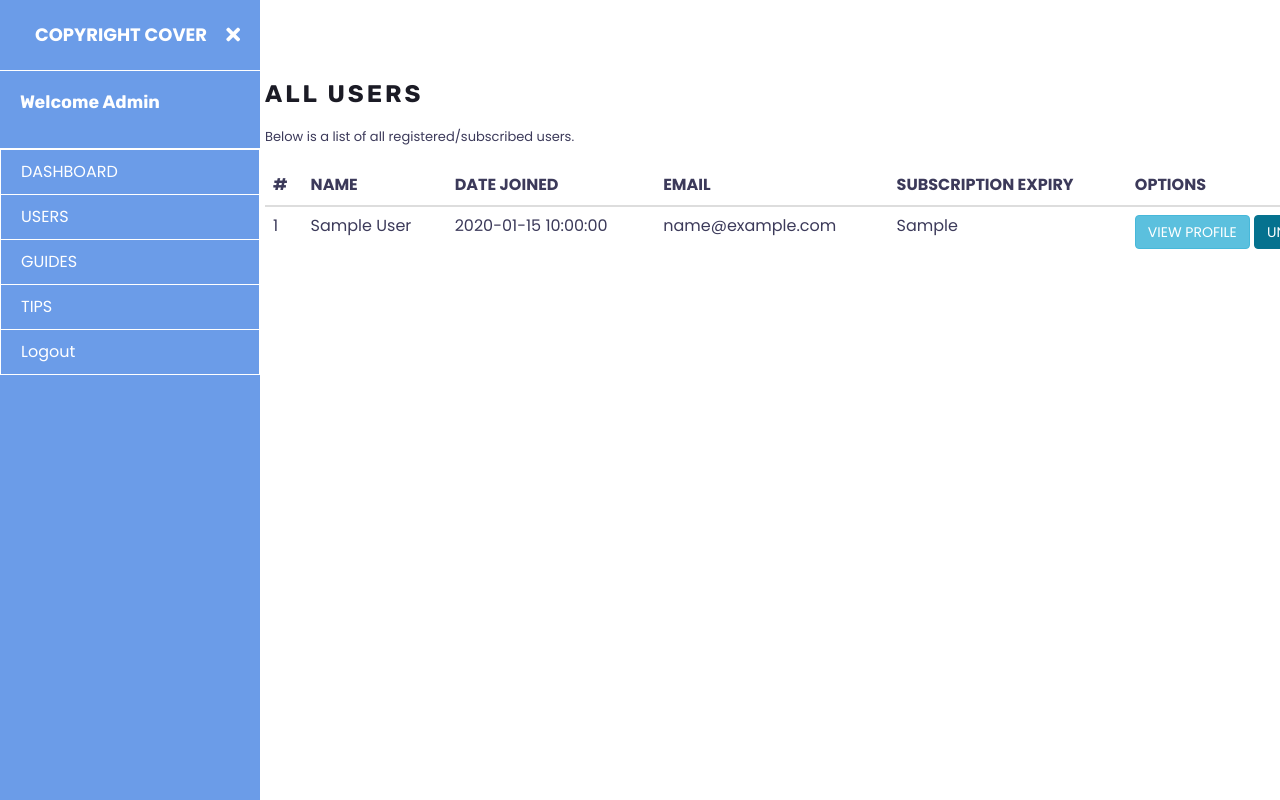
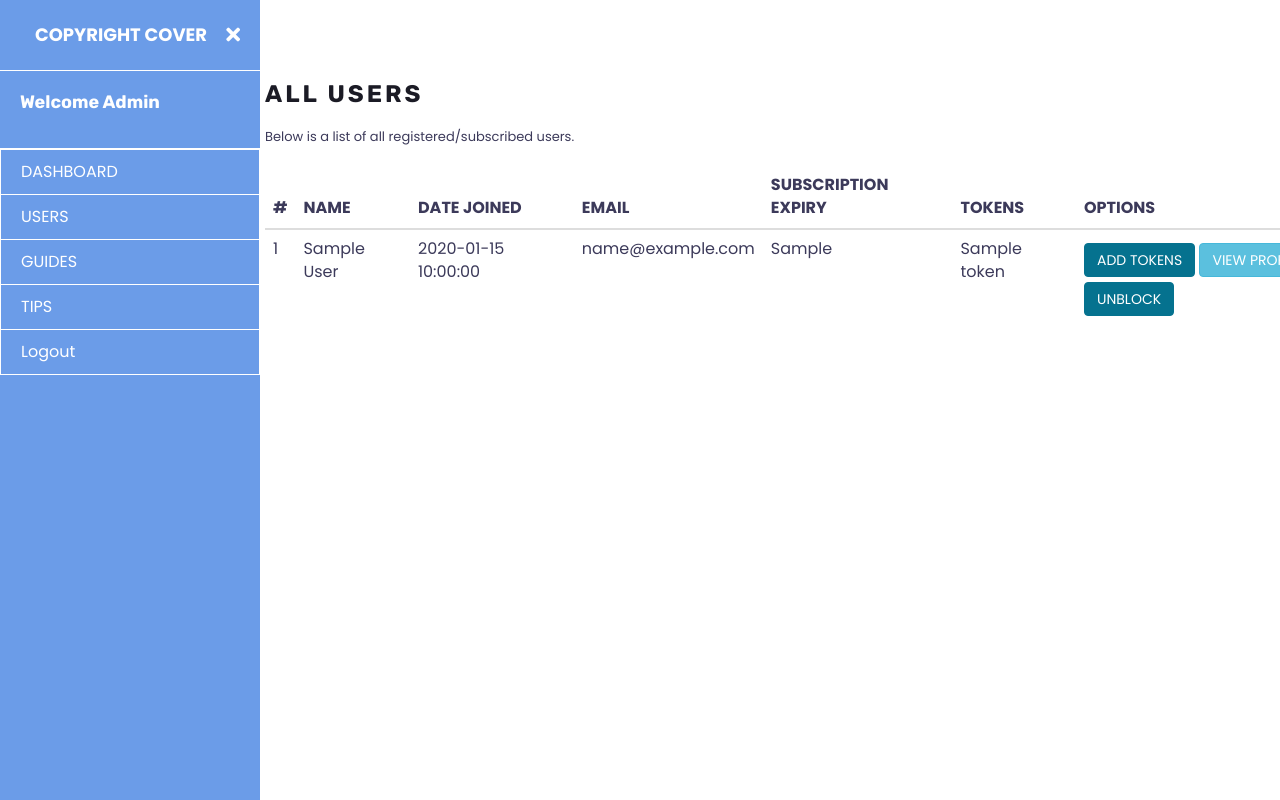
Before and after one commit to aliriaz186/copyright-cover-admin, a Laravel app: template resources/views/dashboard/all-users.blade.php in a window 1280 px wide. Run offline with Laravel 8, Linux system fonts and the light colour scheme; the template is opened without the code that fills it: most values are stand-ins (such as "Sample title", 1, 10 or a date in 2020); some libraries are stand-ins or nearby versions.

Commit message:
token work added

```diff
--- a/resources/views/dashboard/all-users.blade.php
+++ b/resources/views/dashboard/all-users.blade.php
@@ -24,6 +24,7 @@
                     <th>DATE JOINED</th>
                     <th>EMAIL</th>
                     <th>SUBSCRIPTION EXPIRY</th>
+                    <th>TOKENS</th>
                     <th>OPTIONS</th>
                 </tr>
                 </thead>
@@ -36,14 +37,16 @@
                             <td>{{$item->created_at}}</td>
                             <td>{{$item->email}}</td>
                             <td>{{$item->subscription->subscription_expiry}}</td>
+                            <td>{{$item->tokens->token}}</td>
                             <td>
+                                <button style="margin-top: 5px" onclick="selectedUserIdSet(`{{$item->id ?? ''}}`,`{{$item->first_name ?? ''}} {{$item->last_name ?? ''}}`)"  data-toggle="modal" data-target="#myModal1" class="btn btn-success" >ADD TOKENS</button>
 
-                                <button onclick="setName(`{{$item->first_name ?? ''}} {{$item->last_name ?? ''}}`, `{{$item->email}}`,`{{$item->created_at}}`,`{{$item->subscription->subscription_expiry}}`,`{{$item->company_name}}`,`{{$item->address}}`,`{{$item->city}}`,`{{$item->state}}`,`{{$item->country}}`,`{{$item->telephone}}`,`{{$item->profession}}`,`{{$item->postal_code}}`)"  data-toggle="modal" data-target="#myModal" class="btn btn-info" >VIEW PROFILE</button>
+                                <button style="margin-top: 5px" onclick="setName(`{{$item->first_name ?? ''}} {{$item->last_name ?? ''}}`, `{{$item->email}}`,`{{$item->created_at}}`,`{{$item->subscription->subscription_expiry}}`,`{{$item->company_name}}`,`{{$item->address}}`,`{{$item->city}}`,`{{$item->state}}`,`{{$item->country}}`,`{{$item->telephone}}`,`{{$item->profession}}`,`{{$item->postal_code}}`)"  data-toggle="modal" data-target="#myModal" class="btn btn-info" >VIEW PROFILE</button>
                                 @if($item->active == 1)
-                                    <a class="btn btn-danger" href="{{url('/block-user/'.$item->id)}}">BLOCK</a>
+                                    <a style="margin-top: 5px" class="btn btn-danger" href="{{url('/block-user/'.$item->id)}}">BLOCK</a>
 
                                 @else
-                                    <a class="btn btn-success" href="{{url('/unblock-user/'.$item->id)}}">UNBLOCK</a>
+                                    <a style="margin-top: 5px" class="btn btn-success" href="{{url('/unblock-user/'.$item->id)}}">UNBLOCK</a>
                                 @endif
 
                             </td>
@@ -143,6 +146,66 @@
             </div>
         </div>
     </div>
+
+
+    <div class="modal" id="myModal1">
+        <div class="modal-dialog">
+            <div class="modal-content">
+
+                <!-- Modal Header -->
+                <div class="modal-header">
+                    <button type="button" class="close" data-dismiss="modal">&times;</button>
+                    <h3 class="modal-title" id="selectedUseruser"></h3>
+                </div>
+
+                <!-- Modal body -->
+                <div class="modal-body">
+                    <div class="row">
+                        <div class="col-lg-12">
+                            <form action="{{url('post-add-tokens')}}" method="post">
+                            @csrf
+                            <h5>Select Tokens to add</h5>
+                            <select name="certificateToken" class="form-control">
+                                <option value="0">0</option>
+                                <option value="5">5</option>
+                                <option value="10">10</option>
+                                <option value="15">15</option>
+                                <option value="20">20</option>
+                                <option value="25">25</option>
+                                <option value="30">30</option>
+                                <option value="35">35</option>
+                                <option value="40">40</option>
+                                <option value="45">45</option>
+                                <option value="50">50</option>
+                                <option value="55">55</option>
+                                <option value="60">60</option>
+                                <option value="65">65</option>
+                                <option value="70">70</option>
+                                <option value="75">75</option>
+                                <option value="80">80</option>
+                                <option value="85">85</option>
+                                <option value="90">90</option>
+                                <option value="95">95</option>
+                                <option value="100">100</option>
+                            </select>
+                            <input type="hidden" id="selectedUserId" name="selectedUserId">
+                            <br>
+                            <button type="submit" class="btn btn-primary">ADD</button>
+                            </form>
+                        </div>
+
+                    </div>
+
+                </div>
+
+                <!-- Modal footer -->
+                <div class="modal-footer">
+                    <button type="button" class="btn btn-danger" data-dismiss="modal">Close</button>
+                </div>
+
+            </div>
+        </div>
+    </div>
     <script>
         function setName(name, email, datejoined, subscriptionexpiry, company, address, city, state, country, phone, profession, postalCode) {
             document.getElementById('resetheading').innerText = name + ' Profile';
@@ -157,6 +220,11 @@
             document.getElementById('uphone').innerText = phone;
             document.getElementById('uprofession').innerText = profession;
             document.getElementById('upostalCode').innerText = postalCode;
+        }
+
+        function selectedUserIdSet(id, user) {
+            document.getElementById('selectedUserId').value = id;
+            document.getElementById('selectedUseruser').innerText = 'User : '+ user;
         }
     </script>
     <script type="text/javascript">
--- a/routes/web.php
+++ b/routes/web.php
@@ -33,5 +33,6 @@ Route::get('all-users', "DashboardController@allusers")->middleware('dashboard')
 Route::get('edit-guides', "DashboardController@editGuides")->middleware('dashboard');
 Route::get('edit-tips', "DashboardController@editTips")->middleware('dashboard');
 Route::post('update-text', "DashboardController@updateText")->middleware('dashboard');
+Route::post('post-add-tokens', "DashboardController@postAddTokens")->middleware('dashboard');
 Route::get('block-user/{id}', "DashboardController@block")->middleware('dashboard');
 Route::get('unblock-user/{id}', "DashboardController@unblock")->middleware('dashboard');
```
Also changed, not shown: app/Http/Controllers/DashboardController.php (+15 -0 lines).
